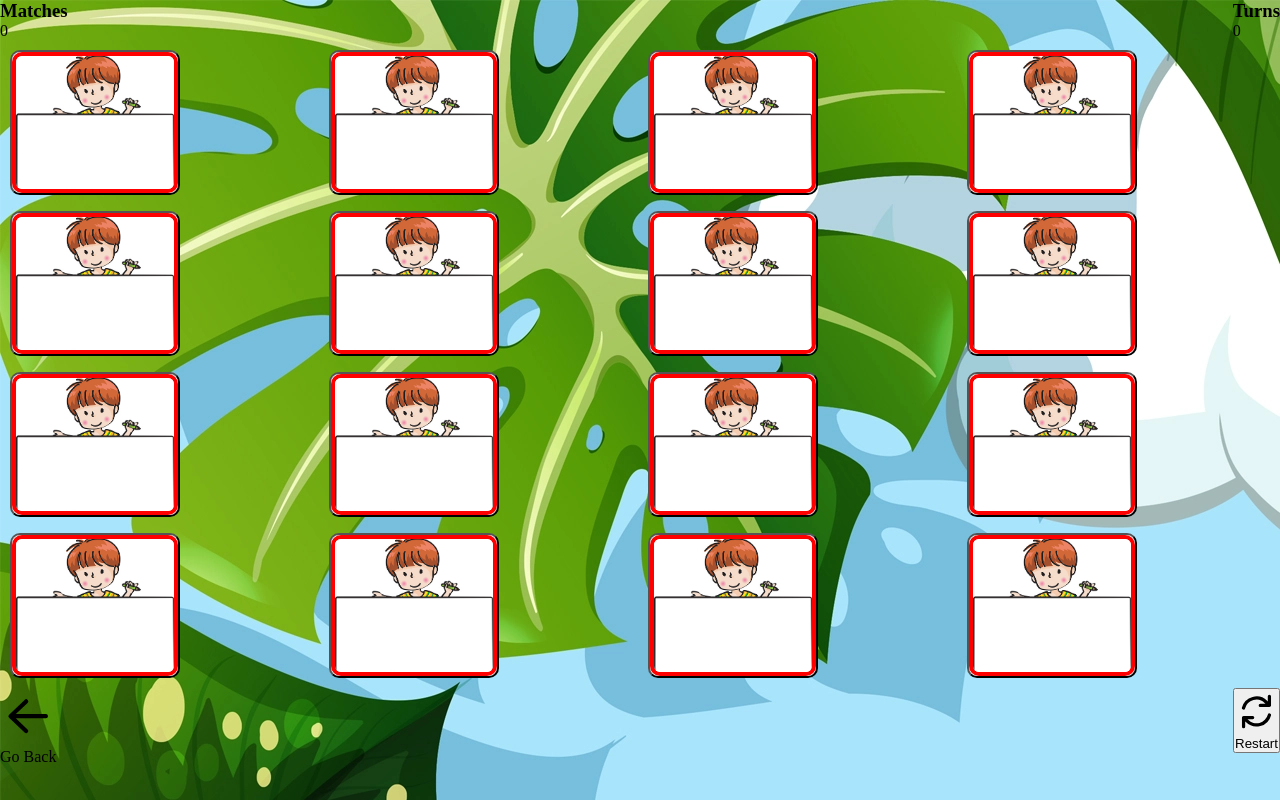
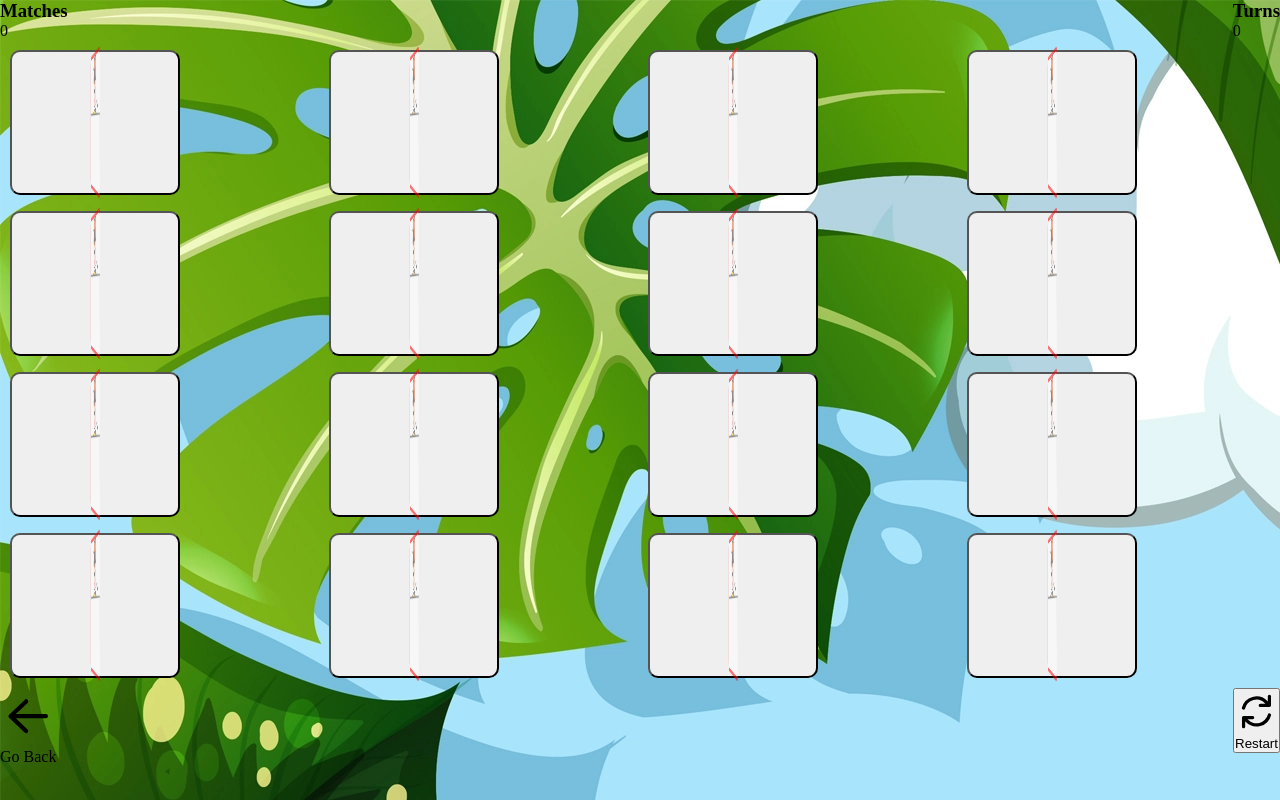
Before and after one commit to DEEP-24/Memory-Match-Madness, a Next.js app: page /animals in a window 1280 px wide. Built offline with nearby package versions, Linux system fonts and the light colour scheme.

Commit message:
Cards rotate for 2sec when the page loads

```diff
--- a/app/animals/page.tsx
+++ b/app/animals/page.tsx
@@ -153,7 +153,7 @@ const randomize = (array: any[]) => {
 };
 
 function Animals() {
-  const [isInitallyMounted, setIsInitallyMounted] = React.useState(false);
+  const [isInitiallyMounted, setIsInitiallyMounted] = React.useState(false);
   const [cards, setCards] = React.useState<AnimalCard[]>(randomize(ANIMAL_CARDS));
   const [turns, setTurns] = React.useState(0);
   const [matches, setMatches] = React.useState(0);
@@ -181,11 +181,11 @@ function Animals() {
   }, [cards]);
 
   React.useEffect(() => {
-    setIsInitallyMounted(true);
-  }, [setIsInitallyMounted]);
+    setIsInitiallyMounted(true);
+  }, [setIsInitiallyMounted]);
 
   React.useEffect(() => {
-    console.log('isInitiallyMounted - ', isInitallyMounted);
+    console.log('isInitiallyMounted - ', isInitiallyMounted);
   });
 
   React.useEffect(() => {
@@ -279,7 +279,7 @@ function Animals() {
                 selectCard={selectCard}
                 frontImage={card.frontImage}
                 backImage={card.backImage}
-                isInitallyMounted={isInitallyMounted}
+                isInitiallyMounted={isInitiallyMounted}
               />
             );
           })}
@@ -312,13 +312,13 @@ type CardProps = {
   index: number;
   isSelected: boolean;
   selectCard: (cardId: number) => void;
-  isInitallyMounted: boolean;
+  isInitiallyMounted: boolean;
 };
 
 function CardComponent(props: CardProps) {
   const [isFlipped, setIsFlipped] = React.useState(false);
 
-  const { selectCard, isSelected, card, index, frontImage, backImage, isInitallyMounted } = props;
+  const { selectCard, isSelected, card, index, frontImage, backImage, isInitiallyMounted } = props;
 
   const flipCard = () => {
     setIsFlipped((prevState) => !prevState);
@@ -328,6 +328,17 @@ function CardComponent(props: CardProps) {
     duration: 2,
     ease: 'easeInOut',
   };
+
+  React.useEffect(() => {
+    if (isInitiallyMounted) {
+      setTimeout(() => {
+        setIsFlipped(true);
+        setTimeout(() => {
+          setIsFlipped(false);
+        }, 2000);
+      }, 4500);
+    }
+  }, [isInitiallyMounted]);
 
   return (
     <motion.button
@@ -395,42 +406,6 @@ function CardComponent(props: CardProps) {
           transition={transition}
         />
       </AnimatePresence>
-      {/* <motion.div
-        className="card_content"
-        onClick={handleCardClick}
-        style={{ maxWidth: '100px' }}
-        // initial={{}}
-        onAnimationStart={() => {
-          console.log('Animation Started');
-          console.log(isFlipped);
-          console.log(flipDirection);
-        }}
-        animate={{
-          rotateY: isInitallyMounted ? (isFlipped ? 180 * flipDirection : 0) : 0,
-        }}
-        transition={{ duration: 0.5 }}
-        onAnimationComplete={() => {
-          console.log('Animation Completed');
-          console.log(isFlipped);
-          console.log(flipDirection);
-
-          isFlipped ? setImageurl(imageSrc) : setImageurl(defaultUrl);
-        }}
-      > */}
-      {/* eslint-disable-next-line @next/next/no-img-element */}
-      {/* <motion.img
-          src={imageurl}
-          alt=""
-          style={{
-            objectFit: 'cover',
-            width: '100%',
-          }}
-          //should add the opacity
-        />
-        <p>Answered: {card.answered.toString()}</p>
-        <p>Selected: {card.selected.toString()}</p>
-        <p>Revealed: {isFlipped.toString()}</p>
-      </motion.div> */}
     </motion.button>
   );
 }
```
